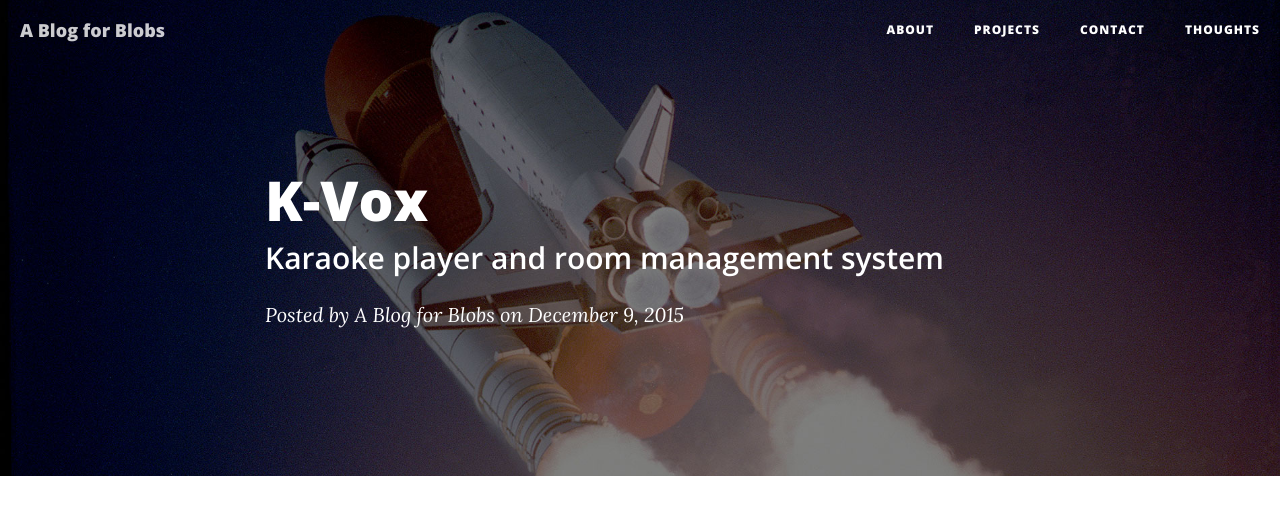
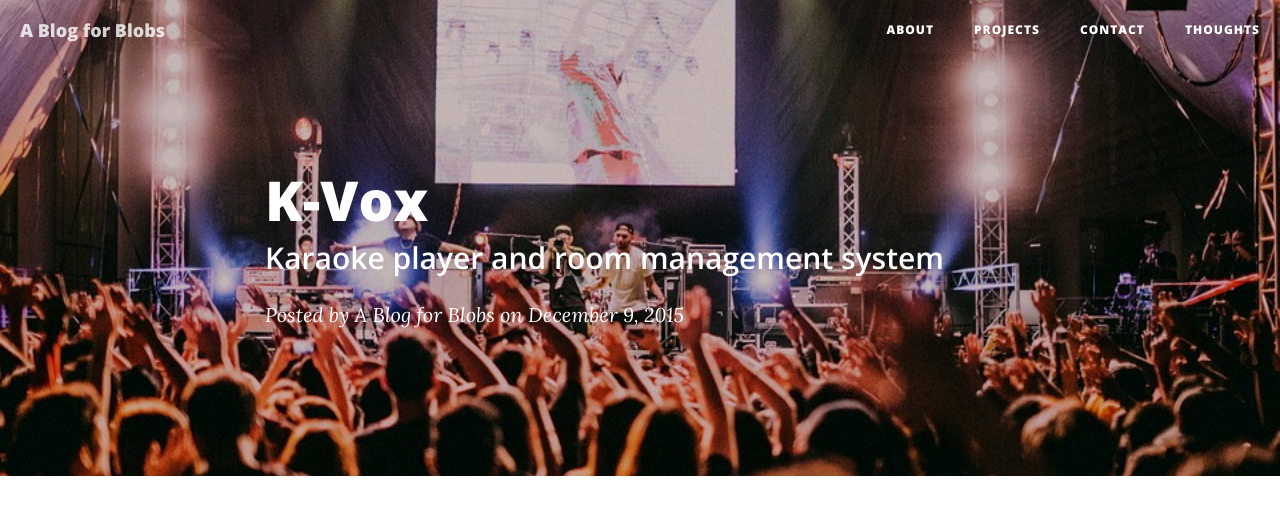
Before and after one commit to sschadwick/jklBlog, a Jekyll site: the page built from _posts/projects/2015-12-09-kvox.markdown, in a window 1280 px wide. Shown: the top 506 px of the page. Built offline with Jekyll 4.4.1, drawn with Linux system fonts in a browser that asks for light colours; nearby versions of some CDN libraries; grey boxes are pictures that could not be loaded.

Commit message:
changed kvox img

```diff
--- a/_posts/projects/2015-12-09-kvox.markdown
+++ b/_posts/projects/2015-12-09-kvox.markdown
@@ -3,7 +3,7 @@ layout:     post
 title:      "K-Vox"
 subtitle:   "Karaoke player and room management system"
 date:       2015-12-09 12:00:00
-header-img: "img/post-bg-01.jpg"
+header-img: "img/concert-923245_960_720.jpg"
 published:  true
 category:   Projects
 catname:    Projects
--- a/_posts/thoughts/2015-12-09-website.markdown
+++ b/_posts/thoughts/2015-12-09-website.markdown
@@ -16,5 +16,5 @@ catname:    Thoughts
   <li>Write a couple of interesting articles</li>
   <li>Update <s>background images</s>, fonts, and color theme</li>
   <li>Design a svg favicon</li>
-  <li>Fix contact form</li>
+  <li><s>Fix contact form</s></li>
 </ul>
```
Also changed, not shown: img/concert-923245_960_720.jpg (added).
